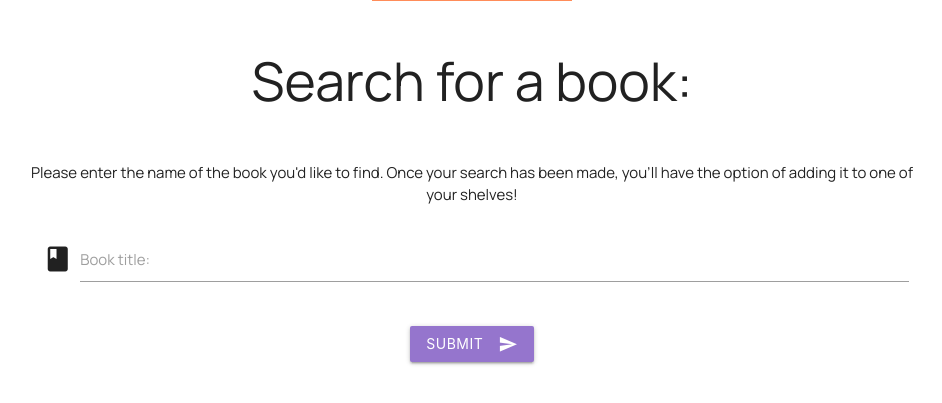
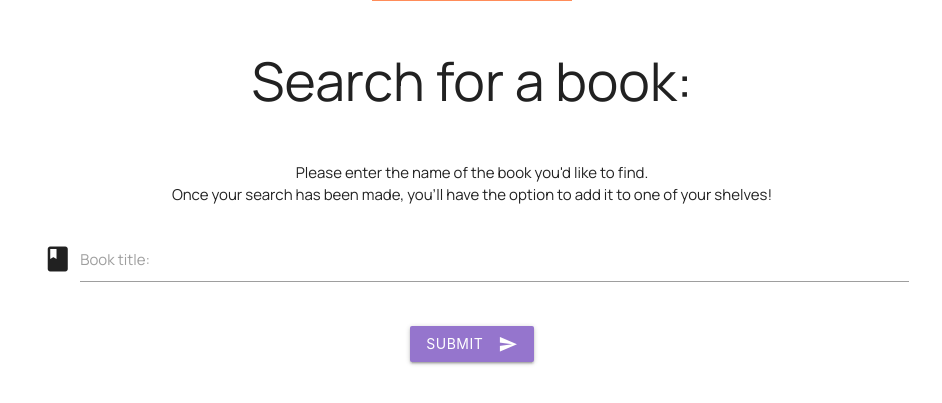
Before and after one commit to meganbradner/capstone, a Django app: page /browse in a window 1280 px wide. Shown: the part 463-866 px from the top of the page, without its empty margins (168-1110 px from the left). Run offline with Django 3.2, Linux system fonts and the light colour scheme; the visitor is signed in with stand-in values (Sample User, id 1).

Commit message:
made small change

```diff
--- a/capstone_app/templates/capstone_app/browse.html
+++ b/capstone_app/templates/capstone_app/browse.html
@@ -120,7 +120,8 @@
 
           <!-- <p>Please enter the name of the book you'd like to add to one of your shelves.</p> -->
 
-          <p>Please enter the name of the book you'd like to find. Once your search has been made, you'll have the option of adding it to one of your shelves!</p>
+          <p>Please enter the name of the book you'd like to find.
+            <br>Once your search has been made, you'll have the option to add it to one of your shelves!</p>
 
           <div class="row">
             <form @submit.prevent="findBook" class="col s12">
--- a/capstone_app/templates/capstone_app/index.html
+++ b/capstone_app/templates/capstone_app/index.html
@@ -96,7 +96,7 @@
                 <h2 class="header center-align">Novel Idea</h2>
                 <p class="grey-text text-darken-3 lighten-3 center-align">Welcome to Novel Idea, a place where readers
                     can keep track of what they're reading and connect with other book lovers along the way!</p>
-                <br><br>
+                <br><br><br>
                 <p class="center-align" id="quote">“Books are the quietest and most constant of friends; they are the
                     most accessible and wisest of counselors, and the most patient of teachers.”
                     <br> ― Charles W. Eliot
```
Also changed, not shown: capstone_app/static/capstone_app/javascript/main.js (+0 -11 lines).
